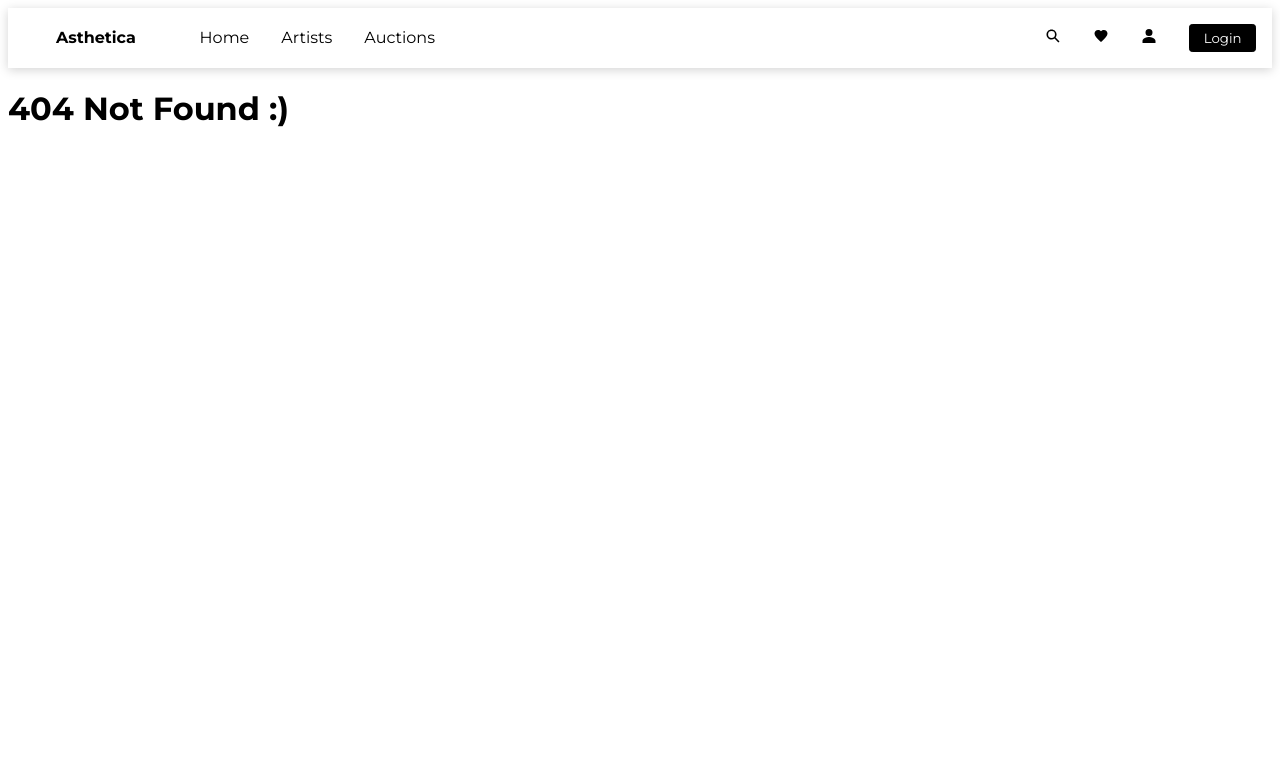
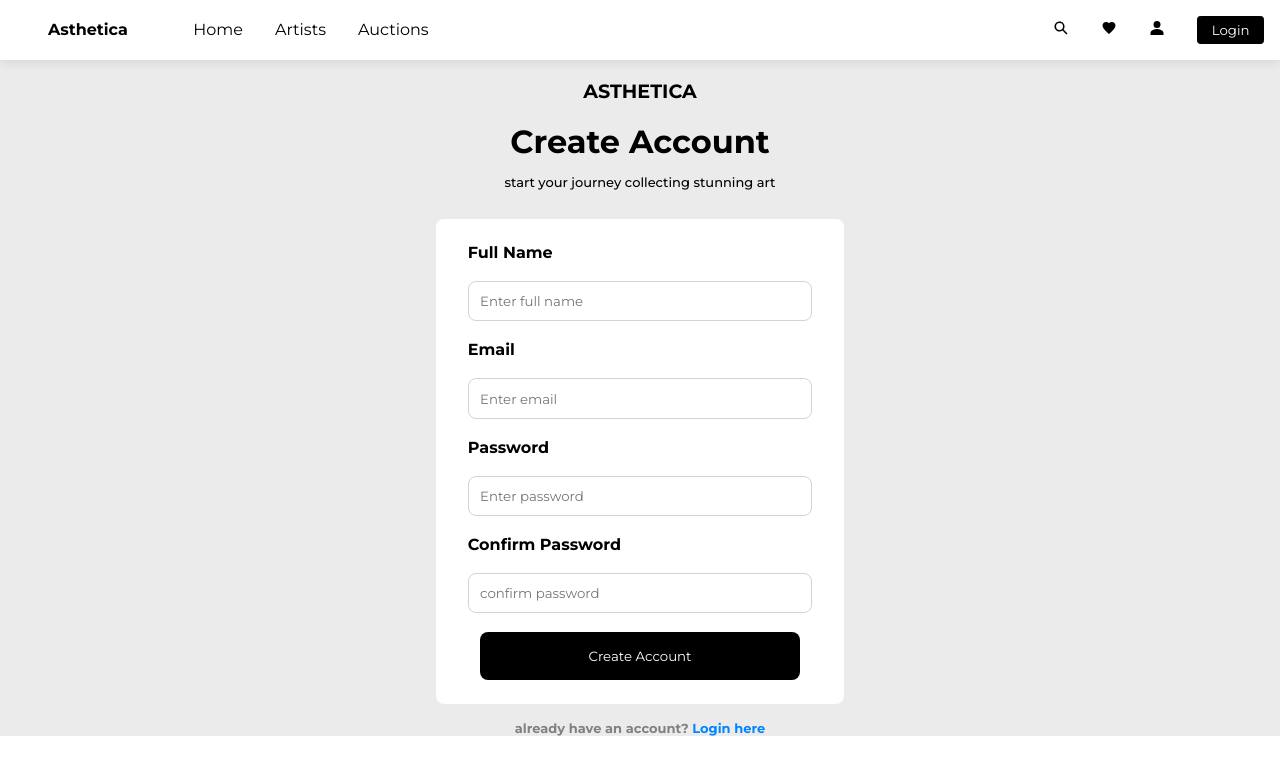
Before and after one commit to phanee27/CI-CD_SDP_Asthetica, a React (Vite) app in the folder asthetica/: page /register in a window 1280 px wide. Before the commit this address had no page. Shown: the top 774 px of the page. Built offline with nearby package versions, Linux system fonts and the light colour scheme.

Commit message:
registration completed

```diff
--- a/asthetica/src/navbar/CustomerNavbar.jsx
+++ b/asthetica/src/navbar/CustomerNavbar.jsx
@@ -17,6 +17,7 @@ import { IoPersonSharp } from "react-icons/io5";
 import Login from '../underdev/Login';
 
 import './styles/CustomerNavbar.css'
+import Registration from '../underdev/Registration';
 
 
 
@@ -49,6 +50,7 @@ const CustomerNavbar = () => {
                 <Route path='/wishlist' element={<Wishlist/>}/>
                 <Route path='/profile' element={<Profile/>}/>
                 <Route path='/login' element={<Login/>} />
+                <Route path='/register' element={<Registration/>} />
                 <Route path='*' Component={NotFound}/>
             </Routes>
         </div>
--- a/asthetica/src/underdev/Login.jsx
+++ b/asthetica/src/underdev/Login.jsx
@@ -2,6 +2,7 @@ import React from 'react';
 import './styles/Login.css'
 import { DiApple } from "react-icons/di";
 import { FaGoogle } from "react-icons/fa";
+import {Link} from 'react-router-dom'
 
 const Login = () => {
     return (
@@ -24,7 +25,7 @@ const Login = () => {
                             <input type="checkbox" id='remember'/>
                         </div>
                         {/* This forget password needs to be changed using <Link></Link>*/}
-                        <p>Forgot password ?</p>
+                        <a href=""><p>Forgot password ?</p></a>
                     </div>
                     <div className="login-page-btn">
                         <button>Sign In</button>
@@ -46,7 +47,7 @@ const Login = () => {
                             </button>
                         </div>
                         {/*Add corresponsind links in this page*/}
-                        <p className='login-register'>Don't have an account? <span>Register here</span></p>
+                        <p className='login-register'>Don't have an account? <Link to='/register'><span>Register here</span></Link></p>
                     </div>
                 </div>
 
--- a/asthetica/src/underdev/Registration.jsx
+++ b/asthetica/src/underdev/Registration.jsx
@@ -1,9 +1,30 @@
+import {Link} from 'react-router-dom'
 import React from 'react';
+import './styles/Registration.css'
+
 
 const Registration = () => {
     return (
-        <div>
-
+        <div className='register'>
+            <p className='register-header' style={{fontSize:'larger'}}>ASTHETICA</p>
+            <h1>Create Account</h1>
+            <p className='register-quote'>start your journey collecting stunning art</p>
+            <div className='register-section'>
+                <div className='register-input-fields'>
+                    <label htmlFor="fullname">Full Name</label><br />
+                    <input type="text" id='fullname' placeholder='Enter full name'/><br />
+                    <label htmlFor="fullname">Email</label><br />
+                    <input type="email" id='email' placeholder='Enter email'/><br />
+                    <label htmlFor="pwd">Password</label><br />
+                    <input type="password" id='pwd' placeholder='Enter password'/><br />
+                    <label htmlFor="con-pwd">Confirm Password</label><br />
+                    <input type="password" id='con-pwd' placeholder='confirm password'/><br />
+                </div>
+                <div className='register-create'>
+                    <button>Create Account</button>
+                </div>
+            </div>
+            <p className='register-sign-in'>already have an account? <Link to='/login'>Login here</Link></p>
         </div>
     );
 }
--- a/asthetica/src/underdev/styles/Registration.css
+++ b/asthetica/src/underdev/styles/Registration.css
@@ -0,0 +1,79 @@
+body{
+    margin: 0;
+}
+
+.register{
+    display: flex;
+    flex-direction: column;
+    align-items: center;
+    justify-content: center;
+    font-weight: 700;
+    gap: 0;
+    background-color: rgba(211, 211, 211, 0.457);
+    height: max-content;
+}
+
+.register h1{
+    margin: 0;
+}
+
+.register-section{
+    margin: 1rem;
+    padding: 1.5rem 2rem;
+
+    border-radius: 0.5rem;
+    background-color: white;
+}
+
+.register-input-fields{
+    display: flex;
+    flex-direction: column;
+}
+
+.register-input-fields input{
+    border: 1px solid lightgray;
+    width: 25vw;
+    padding: 0.7rem;
+    border-radius: 0.5rem;
+    font-family: Montserrat, sans-serif;
+}
+
+.register-create{
+    display: flex;
+    justify-content: center;
+}
+
+.register-create button{
+    background-color: black;
+    color: white;
+    padding: 1rem;
+    width: 25vw;
+    border: none;
+    border-radius: 0.5rem;
+    font-family: Montserrat, sans-serif;
+    cursor: pointer;
+    transition: all 0.15s ease-in-out;
+}
+
+.register-create button:hover{
+    box-shadow: 0 7px 10px rgba(0, 0, 0, 0.657);
+}
+
+.register-create button:active{
+    box-shadow: 5px 5px 10px rgba(0, 0, 0, 0.482);
+}
+
+.register-sign-in a{
+    color: rgb(0, 132, 255);
+}
+
+.register-sign-in{
+    font-size: small;
+    color: gray;
+    margin: 0;
+}
+
+.register-quote{
+    font-weight: 500;
+    font-size: small;
+}
```
